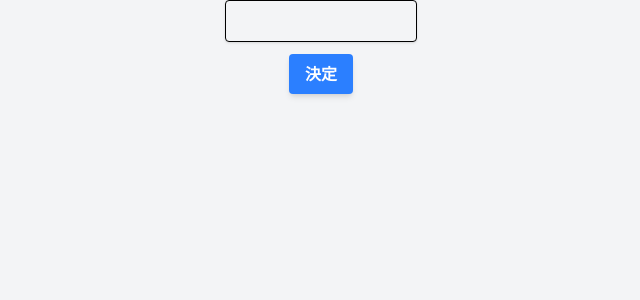
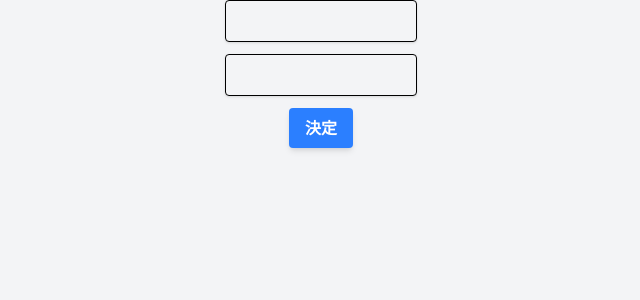
Before and after one commit to Kawa0x5F/grid-maker, a Next.js app in the folder front/: page / in a window 1280 px wide. Shown: the top 300 px of the page, without its empty margins (319-959 px from the left). Built offline with nearby package versions, Linux system fonts and the light colour scheme.

Commit message:
feature: 行列の数値からグリッドを表示 #14

```diff
--- a/front/app/page.tsx
+++ b/front/app/page.tsx
@@ -5,27 +5,30 @@ import { get_array } from '@/app/src/wasm/rust_wasm'
 import '@/app/globals.css'
 
 export default function Home() {
-  const [size, setSize] = useState(0);
+  const [size, setSize] = useState({
+    row: 5,
+    col: 5,
+  });
   const [array, setArray] = useState<number[]>([]);
 
   const handleSizeKeyDown = (e: React.KeyboardEvent<HTMLInputElement>) => {
     if (e.key == 'Enter') { // エンターキーを押されたとき
       e.preventDefault()
-      const res = get_array(size);
+      const res = get_array(size.row, size.col);
       setArray(Array.from(res));
     }
   }
 
   const handleSizeSubmitButton = (e: React.FormEvent<HTMLFormElement>) => {
     e.preventDefault();
-    const res = get_array(size);
+    const res = get_array(size.row, size.col);
     setArray(Array.from(res));
 }
 
   const handleChangeSize = (e: React.ChangeEvent<HTMLInputElement>) => {
     const input = e.target.value;
     if (/^\d*$/.test(input)) { // 文字列が数字のみで構成されているかを見る
-      setSize(Number(input)); // inputは文字列なので数値に変換してset
+      setSize((prev) => ({ ...prev, [e.target.name]: e.target.value }));
     }
   }
 
@@ -36,6 +39,7 @@ export default function Home() {
         className="flex flex-col items-center justify-center space-y-3 w-full"
       >
         <input
+          name="row"
           type="text"
           id="only-number"
           inputMode="numeric"
@@ -43,7 +47,15 @@ export default function Home() {
           onKeyDown={handleSizeKeyDown}
           className="border rounded px-4 py-2 w-48 text-center shadow-sm focus:outline-none focus:ring-2 focus:ring-blue-400"
         />
-        <button
+        <input
+          name="col"
+          type="text"
+          id="only-number"
+          inputMode="numeric"
+          onChange={handleChangeSize}
+          onKeyDown={handleSizeKeyDown}
+          className="border rounded px-4 py-2 w-48 text-center shadow-sm focus:outline-none focus:ring-2 focus:ring-blue-400"
+        />        <button
           type="submit"
           className="px-4 py-2 bg-blue-500 hover:bg-blue-600 text-white font-semibold rounded shadow-md"
         >
@@ -54,7 +66,7 @@ export default function Home() {
       <div className="flex justify-center items-center min-h-screen bg-gray-100">
         <div
           className={`grid grid-cols-[repeat(var(--cols),minmax(0,1fr))] gap-0`}
-          style={{ width: 'fit-content', '--cols': size } as React.CSSProperties}
+          style={{ width: 'fit-content', '--cols': size.row } as React.CSSProperties}
         >
           {array.map((value: number, index: number)=>
             <div
```
